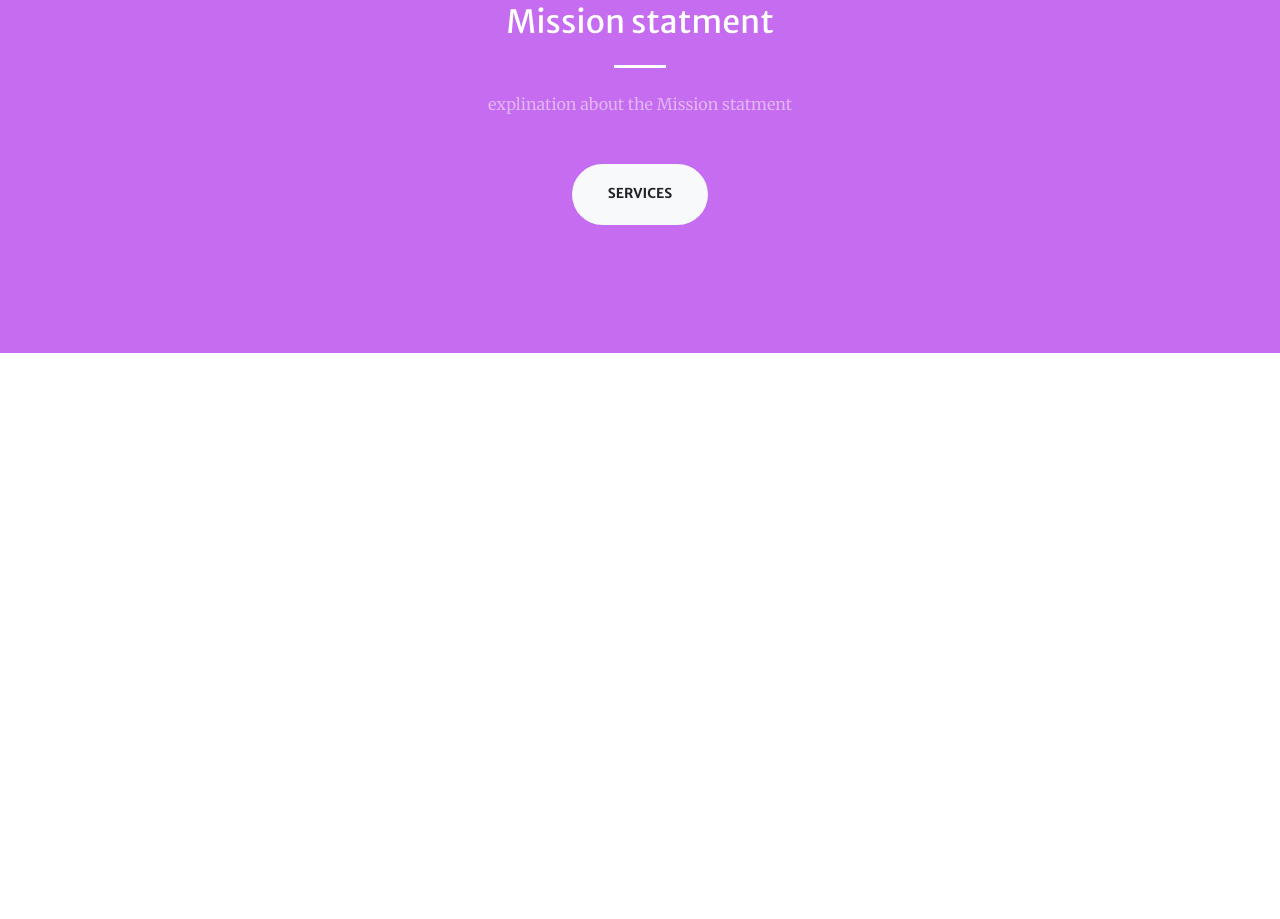
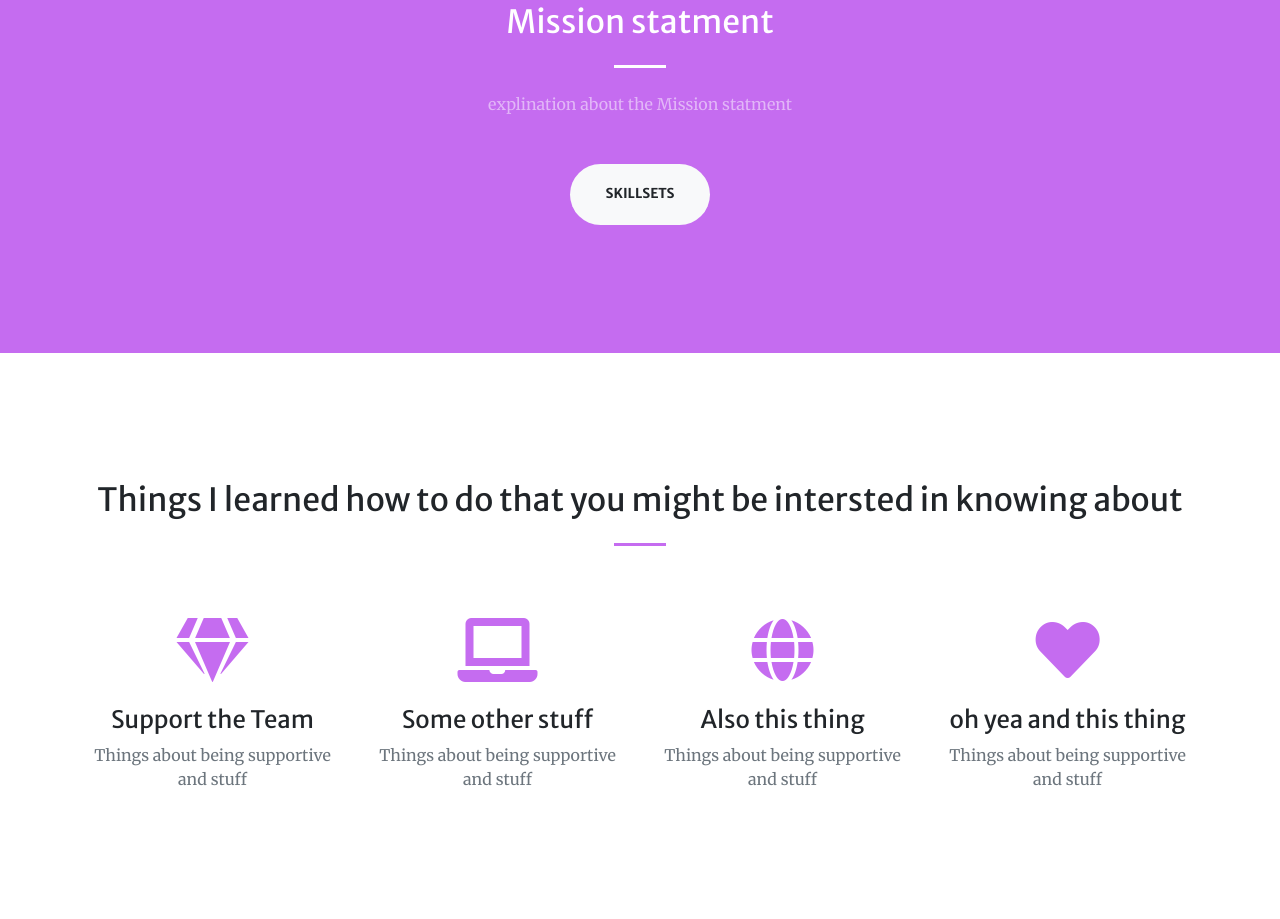
Before and after one commit to SaraMc12/Portfolio-2019, a plain HTML site: page index.html in a window 1280 px wide. Shown: the part 925-1844 px from the top of the page. Before the commit the page ends 1278 px from the top, so only its background shows below. Drawn offline with Linux system fonts and the light colour scheme.

Commit message:
made a special skills skection with icons

```diff
--- a/index.html
+++ b/index.html
@@ -82,7 +82,7 @@
         <h2 class="text-white mt-0">Mission statment</h2>
         <hr class="divider light my-4">
         <p class="text-white-50 mb-5">explination about the Mission statment</p>
-        <a class="btn btn-light btn-xl js-scroll-trigger" href="#services">Services</a>
+        <a class="btn btn-light btn-xl js-scroll-trigger" href="#services">Skillsets</a>
       </div>
 
     </div>
@@ -91,7 +91,51 @@
 </section>
 
   <!-- Services Section -->
+  <section class="page-section" id="services">
+      <div class="container">
+        <h2 class="text-center mt-0">Things I learned how to do that you might be intersted in knowing about</h2>
+        <hr class="divider my-4">
+        <div class="row">
+          <div class="col-lg-3 col-md-6 text-center">
+              <div class="mt-5">
+                  <i class="fas fa-4x fa-gem text-primary mb-4"></i>
+                  <h3 class="h4 mb-2">Support the Team</h3>
+                  <p class="text-muted mb-0">Things about being supportive and stuff</p>
+              </div>
+          </div>
 
+          <div class="col-lg-3 col-md-6 text-center">
+              <div class="mt-5">
+                  <i class="fas fa-4x fa-laptop text-primary mb-4"></i>
+                  <h3 class="h4 mb-2">Some other stuff</h3>
+                  <p class="text-muted mb-0">Things about being supportive and stuff</p>
+              </div>
+          </div>
+
+          <div class="col-lg-3 col-md-6 text-center">
+              <div class="mt-5">
+                  <i class="fas fa-4x fa-globe text-primary mb-4"></i>
+                  <h3 class="h4 mb-2">Also this thing</h3>
+                  <p class="text-muted mb-0">Things about being supportive and stuff</p>
+              </div>
+          </div>
+
+          <div class="col-lg-3 col-md-6 text-center">
+              <div class="mt-5">
+                  <i class="fas fa-4x fa-heart text-primary mb-4"></i>
+                  <h3 class="h4 mb-2">oh yea and this thing</h3>
+                  <p class="text-muted mb-0">Things about being supportive and stuff</p>
+              </div>
+          </div>
+
+
+          </div>
+        </div>
+      </div>
+
+    </div>
+
+  </section>
 
   <!-- Portfolio Section -->
 
```
